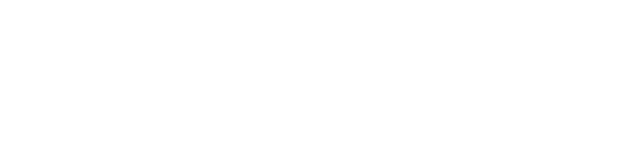
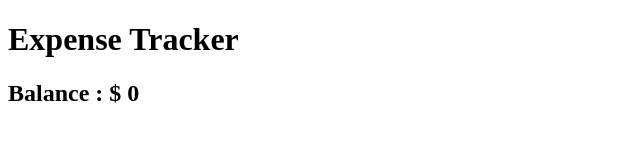
Before and after one commit to Shibam45/Expense-Tracker, a plain HTML site: page index.html in a window 1280 px wide. Shown: the whole page, without its empty margins (0-640 px from the left). Drawn offline with Linux system fonts and the light colour scheme.

Commit message:
add two div class

```diff
--- a/index.html
+++ b/index.html
@@ -8,6 +8,12 @@
     <script src = "script.js" ></script>
 </head>
 <body>
+    <div class = "container">
+        <h1>Expense Tracker</h1>
 
+        <div class ="Balance">
+            <h2>Balance : $ <span id="Balance">0</span></h2>
+        </div>
+    </div>
 </body>
 </html>
```
